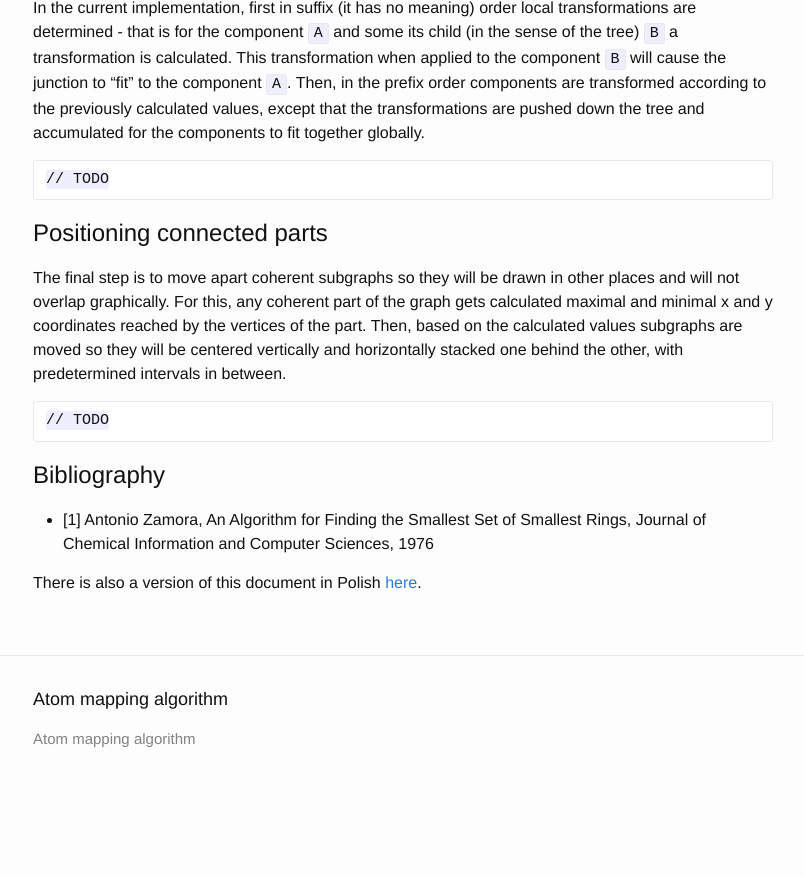
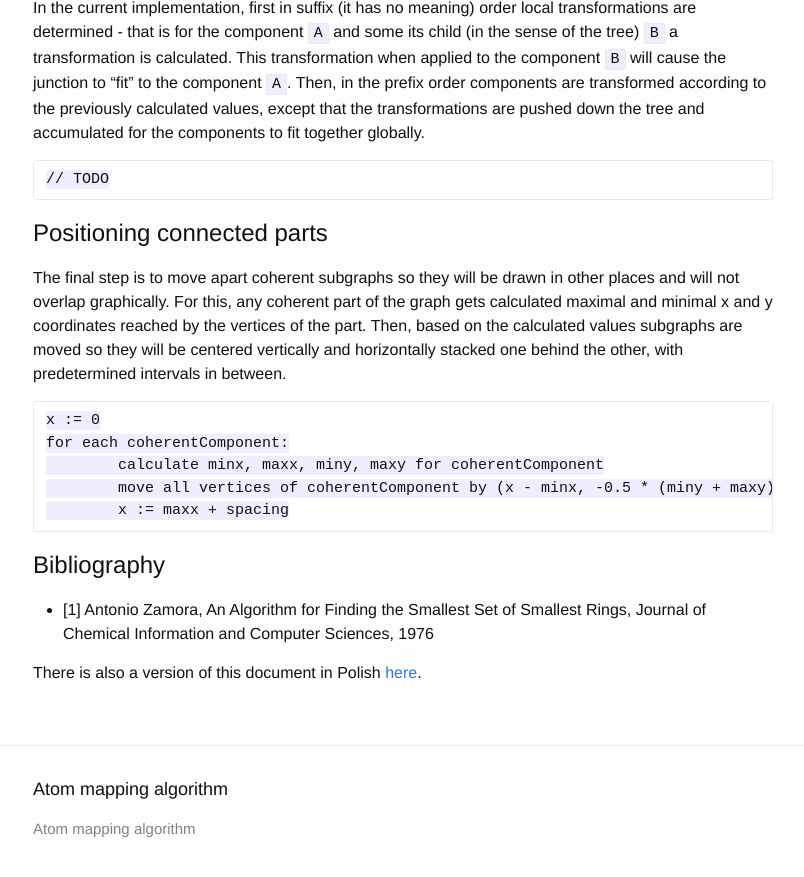
Before and after one commit to ChemistJS/smiles, a Jekyll site: the page built from _posts/2015-11-11-Setting-coordinates-for-atoms.markdown, in a window 1280 px wide and 900 px high, scrolled down 4863 px. Shown: the top 877 px of the window, without its empty margins (237-1041 px from the left). Built offline with Jekyll 4.4.1, drawn with Linux system fonts in a browser that asks for light colours; before the commit the page ends 5673 px from its top, so only the background shows below that.

Commit message:
pseudocode for positioning coherent parts

```diff
--- a/_posts/2015-11-11-Setting-coordinates-for-atoms.markdown
+++ b/_posts/2015-11-11-Setting-coordinates-for-atoms.markdown
@@ -172,7 +172,11 @@ In the current implementation, first in suffix (it has no meaning) order local t
 
 The final step is to move apart coherent subgraphs so they will be drawn in other places and will not overlap graphically. For this, any coherent part of the graph gets calculated maximal and minimal x and y coordinates reached by the vertices of the part. Then, based on the calculated values subgraphs are moved so they will be centered vertically and horizontally stacked one behind the other, with predetermined intervals in between.
 
-	// TODO
+	x := 0
+	for each coherentComponent:
+		calculate minx, maxx, miny, maxy for coherentComponent
+		move all vertices of coherentComponent by (x - minx, -0.5 * (miny + maxy))
+		x := maxx + spacing
 
 # Bibliography
 
```
